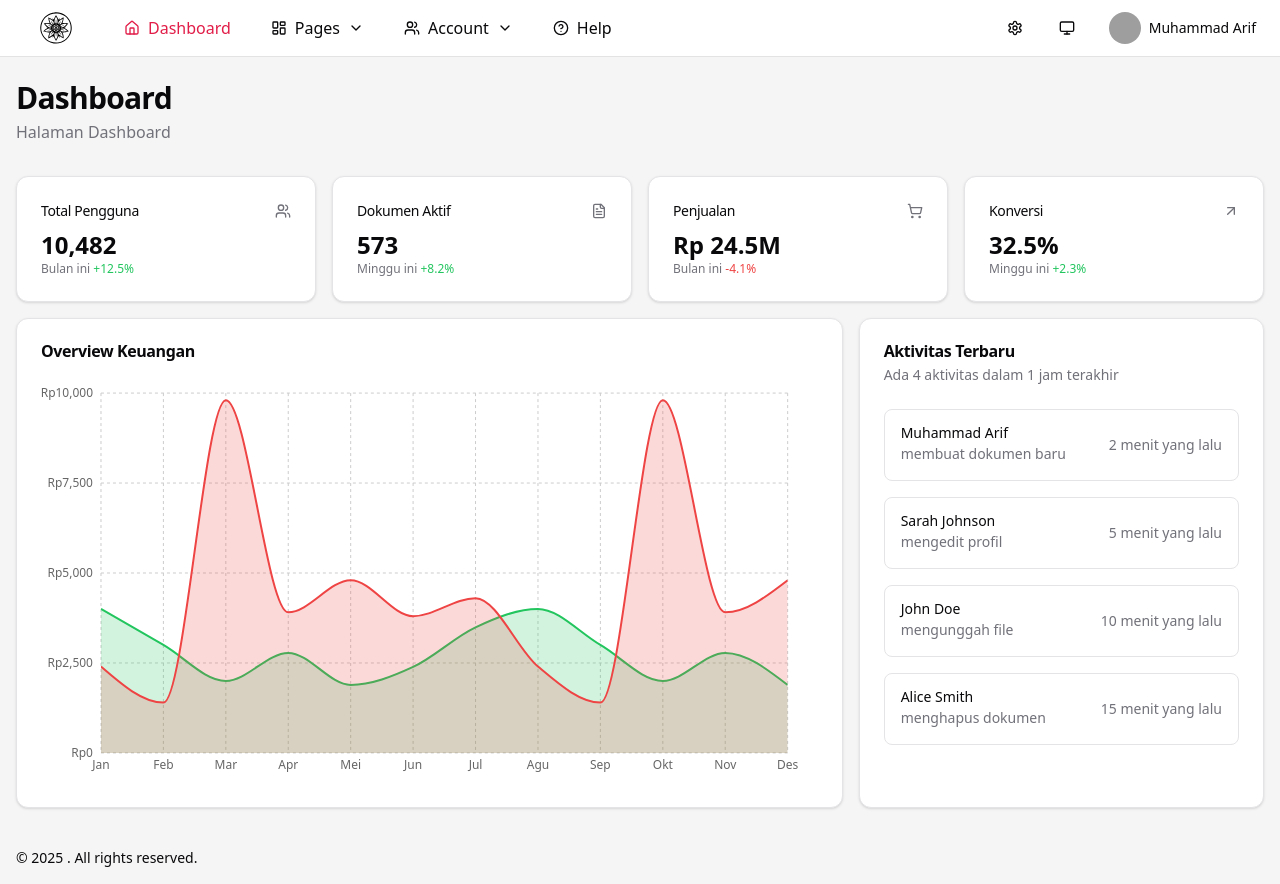
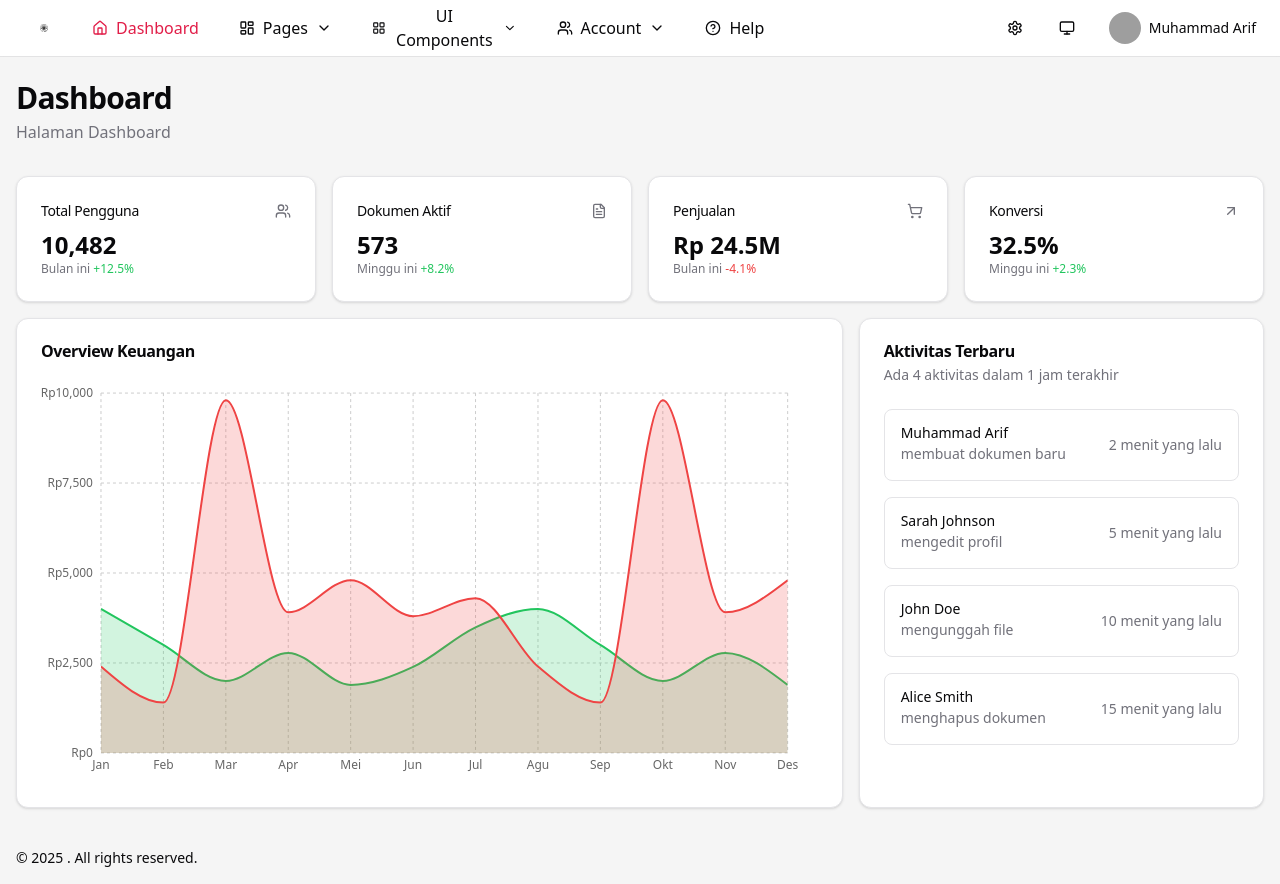
Before and after one commit to BlackCoffeee/template-shadcn, a React (Vite) app: page / in a window 1280 px wide. Built offline with nearby package versions, Linux system fonts and the light colour scheme; grey boxes are pictures that could not be loaded.

Commit message:
Add UI Components section to navigation and implement Data Tables page

```diff
--- a/src/components/navigation/menu-items.ts
+++ b/src/components/navigation/menu-items.ts
@@ -4,7 +4,7 @@
  * @createAt 2025-01-18
  */
 
-import { KeyRound, LucideIcon } from 'lucide-react'
+import { KeyRound, LayoutGrid, LucideIcon } from 'lucide-react'
 import {
     Home,
     HelpCircle,
@@ -64,6 +64,17 @@ export const menuItems: MenuItem[] = [
         ],
     },
     {
+        title: 'UI Components',
+        href: '/ui',
+        icon: LayoutGrid,
+        children: [
+            {
+                title: 'Data Tables',
+                href: '/ui/data-tables',
+            },
+        ],
+    },
+    {
         title: 'Account',
         href: '/account',
         icon: Users,
--- a/src/pages/index.ts
+++ b/src/pages/index.ts
@@ -9,4 +9,5 @@ export { default as Login } from './authentication/Login'
 export { default as Register } from './authentication/Register'
 export { default as ForgotPassword } from './authentication/ForgotPassword'
 export { default as Profile } from './account/Profile'
+export { default as DataTablesPage } from './Ui-Component/Data-tables'
 // export komponen halaman lainnya di sini
--- a/src/router/AppRouter.tsx
+++ b/src/router/AppRouter.tsx
@@ -6,7 +6,14 @@
 
 import { Routes, Route } from 'react-router-dom'
 import { RootLayout } from '@/components/layouts/root-layout'
-import { Dashboard, Login, Register, ForgotPassword, Profile } from '@/pages'
+import {
+    Dashboard,
+    Login,
+    Register,
+    ForgotPassword,
+    Profile,
+    DataTablesPage,
+} from '@/pages'
 
 export function AppRouter() {
     return (
@@ -14,10 +21,7 @@ export function AppRouter() {
             <Route element={<RootLayout />}>
                 <Route path='/' element={<Dashboard />} />
                 <Route path='/account/profile' element={<Profile />} />
-                <Route
-                    path='/account/profile/teams'
-                    element={<div>Teams Page</div>}
-                />
+                <Route path='/ui/data-tables' element={<DataTablesPage />} />
                 <Route
                     path='/account/profile/projects'
                     element={<div>Projects Page</div>}
```
